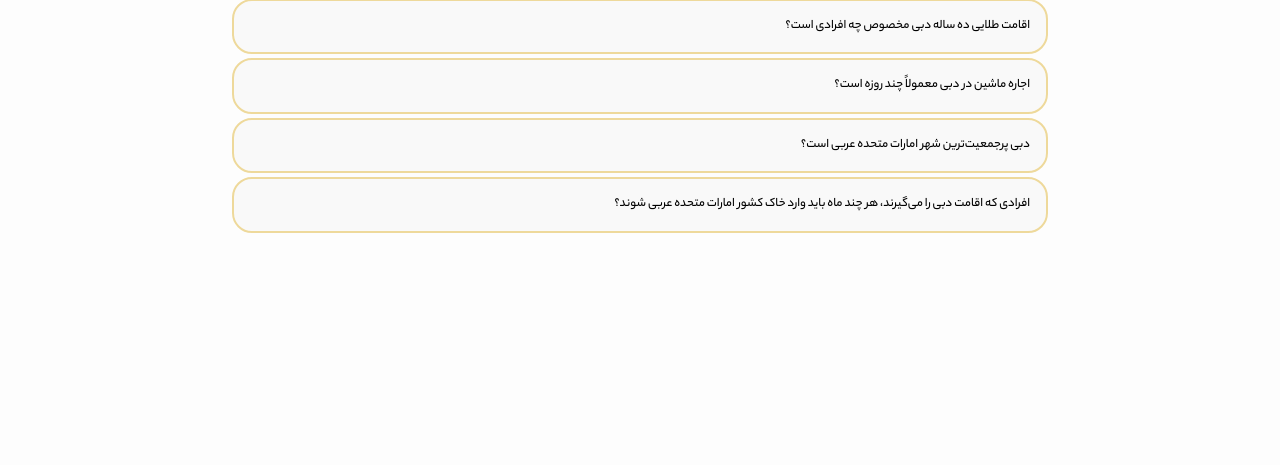
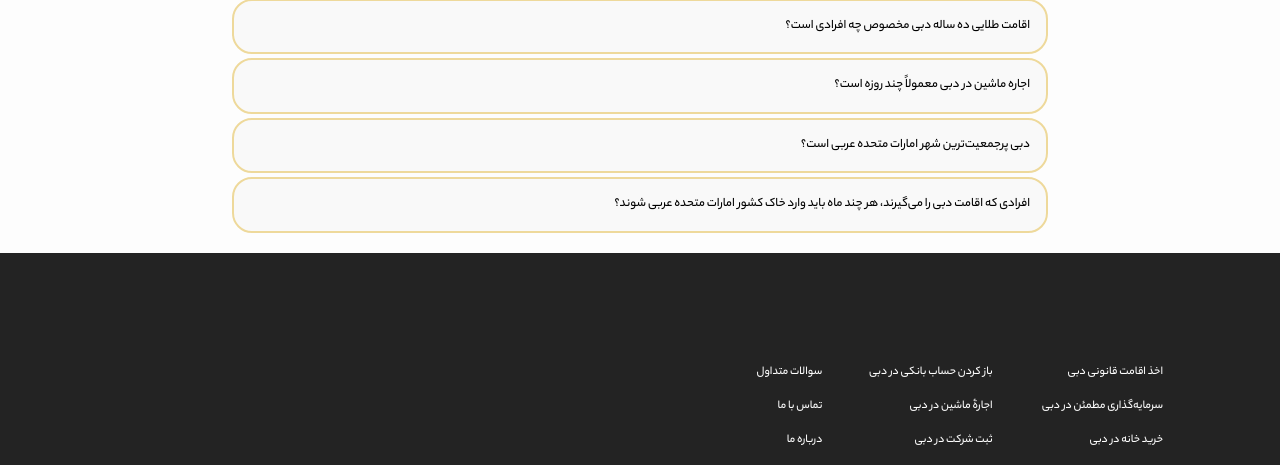
Before and after one commit to ftmeslr/dubaiProject, a PHP site: page / in a window 1280 px wide. Shown: the part 3521-3986 px from the top of the page. Before the commit the page ends 3754 px from the top, so only its background shows below. Run offline with PHP 8.4, Linux system fonts and the light colour scheme.

Commit message:
add footer

```diff
--- a/index.html
+++ b/index.html
@@ -392,7 +392,36 @@
     </section>
     <!--section Faq-->
 
-
+    <!--Footer-->
+    <div class="footer">
+      <div class="bg-stone-900 pt-110 ">
+        <div class="container p-47">
+          <div class=" ">
+            <div class="row">
+              <div class="col-6 d-flex text-white f12">
+                <div class="col-4">
+                  <p>اخذ اقامت قانونی دبی</p>
+                  <p>سرمایه‌گذاری مطمئن در دبی</p>
+                  <p>خرید خانه در دبی</p>
+                </div>
+                <div class="col-4">
+                  <p>باز کردن حساب بانکی در دبی</p>
+                  <p>اجارۀ ماشین در دبی</p>
+                  <p>ثبت شرکت در دبی</p>
+                </div>
+                <div class="col-4">
+                  <p>سوالات متداول</p>
+                  <p>تماس با ما</p>
+                  <p>درباره ما</p>
+                </div>
+              </div>
+              <div class="col-6"></div>
+            </div>
+          </div>
+        </div>
+      </div>
+    </div>
+    <!--Footer-->
 
     <script src="assets/js/bootstrap.min.js"></script>
     <script src="assets/js/jquery.min.js"></script>
--- a/style.css
+++ b/style.css
@@ -195,6 +195,12 @@
 .-mt-2 {
   margin-top: -4px;
 }
+.pt-110 {
+  padding-top: 110px;
+}
+.p-47 {
+  padding: 0 47px;
+}
 .p-68 {
   padding: 0 68px;
 }
@@ -228,8 +234,8 @@
   color: #000;
 }
 
-.text-red {
-  color: #f41c1c;
+.text-white {
+  color: #fff;
 }
 
 .bg-red {
@@ -300,7 +306,7 @@
   background-color: #777777;
 }
 .bg-stone-900 {
-  background-color: #0d0d17;
+  background-color: #232323;
 }
 
 body * {
```
